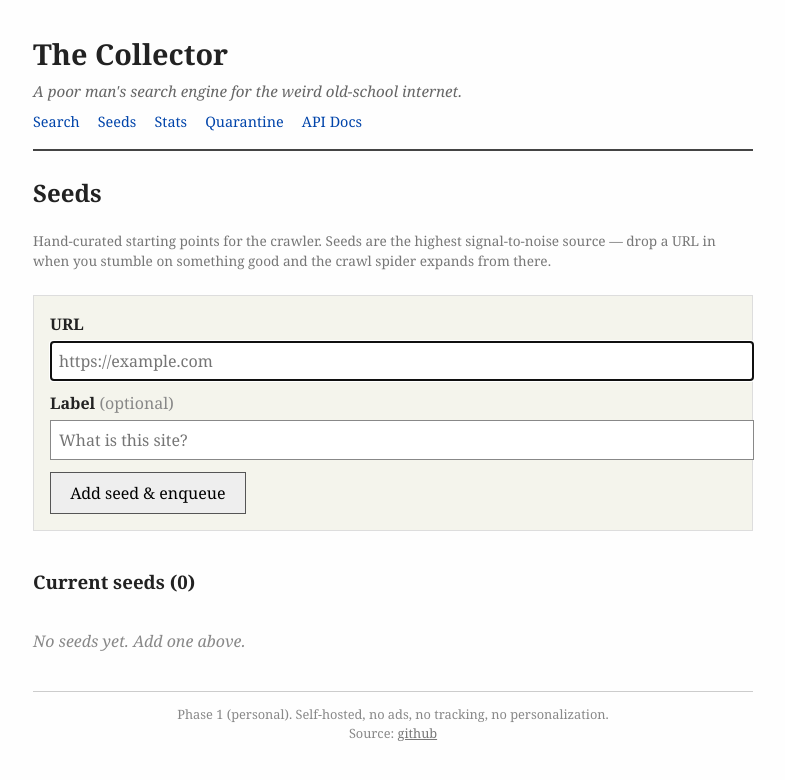
After one commit to Edinunzio/the-collector, a FastAPI app: template collector/api/templates/seeds.html in a window 1280 px wide. The commit adds this page. Shown: the top 780 px of the page, without its empty margins (247-1032 px from the left). Run offline with FastAPI, Linux system fonts and the light colour scheme; the template is opened without the code that fills it, so the values that code supplies are empty; parts of the project's set-up code (start-up, migrations or seed data) failed here and were passed over.

Commit message:
feat: seeds management UI + CDX import trigger from stats page
Closes the workflow gap where seeds (highest signal-to-noise source per
README) and CDX imports required curl/Swagger. Both now have one-click UI.

- GET  /ui/seeds            → form + table of current seeds
- POST /ui/seeds            → add seed + enqueue, redirect with confirmation
- POST /ui/cdx-import       → background CDX fetch, redirect with confirmation
- Updated base.html nav to include 'Seeds'
- Updated stats.html to include CDX import form

Implementation reuses existing JSON route handlers (add_seed_route,
list_seeds_route, trigger_cdx_route) so business logic stays in one place.
Forms use POST → 303 → GET pattern; no JavaScript anywhere.

Verified end-to-end: POST seed → 303 redirect → seed visible on /ui/seeds.

Co-Authored-By: Claude Opus 4.7 <noreply@anthropic.com>

```diff
--- a/collector/api/templates/base.html
+++ b/collector/api/templates/base.html
@@ -86,6 +86,7 @@
   <div class="tagline">A poor man's search engine for the weird old-school internet.</div>
   <nav>
     <a href="/">Search</a>
+    <a href="/ui/seeds">Seeds</a>
     <a href="/ui/stats">Stats</a>
     <a href="/ui/quarantine">Quarantine</a>
     <a href="/docs">API Docs</a>
--- /dev/null
+++ b/collector/api/templates/seeds.html
@@ -0,0 +1,48 @@
+{% extends "base.html" %}
+{% block title %}Seeds — The Collector{% endblock %}
+{% block content %}
+<h2>Seeds</h2>
+<p class="meta">Hand-curated starting points for the crawler. Seeds are the highest signal-to-noise source — drop a URL in when you stumble on something good and the crawl spider expands from there.</p>
+
+{% if message %}
+  <div class="stats" style="background: #e8f5e8; border-color: #88aa88;">{{ message }}</div>
+{% endif %}
+
+<form action="/ui/seeds" method="post" style="margin: 1.5em 0; padding: 1em; background: #f4f4ec; border: 1px solid #ddd;">
+  <div style="margin-bottom: 0.6em;">
+    <label for="url" style="display: block; font-weight: bold; margin-bottom: 0.3em;">URL</label>
+    <input type="text" name="url" id="url" required placeholder="https://example.com" style="width: 100%; padding: 0.5em; font-family: inherit; font-size: 1em; border: 1px solid #888;" autofocus>
+  </div>
+  <div style="margin-bottom: 0.8em;">
+    <label for="label" style="display: block; font-weight: bold; margin-bottom: 0.3em;">Label <span style="color: #888; font-weight: normal;">(optional)</span></label>
+    <input type="text" name="label" id="label" placeholder="What is this site?" style="width: 100%; padding: 0.5em; font-family: inherit; font-size: 1em; border: 1px solid #888;">
+  </div>
+  <button type="submit" style="padding: 0.55em 1.2em; font-size: 1em; font-family: inherit; border: 1px solid #555; background: #eee; cursor: pointer;">Add seed &amp; enqueue</button>
+</form>
+
+<h3 style="margin-top: 2em;">Current seeds ({{ seeds|length }})</h3>
+{% if seeds %}
+<table style="border-collapse: collapse; width: 100%; font-size: 0.9em;">
+  <thead>
+    <tr style="background: #f4f4ec;">
+      <th style="text-align: left; padding: 0.5em; border-bottom: 2px solid #ccc;">URL</th>
+      <th style="text-align: left; padding: 0.5em; border-bottom: 2px solid #ccc;">Label</th>
+      <th style="text-align: left; padding: 0.5em; border-bottom: 2px solid #ccc;">Source</th>
+      <th style="text-align: left; padding: 0.5em; border-bottom: 2px solid #ccc;">Added</th>
+    </tr>
+  </thead>
+  <tbody>
+    {% for s in seeds %}
+    <tr>
+      <td style="padding: 0.5em; border-bottom: 1px solid #eee; font-family: monospace; color: #007700;"><a href="{{ s.url }}" rel="noopener noreferrer" style="color: #007700;">{{ s.url }}</a></td>
+      <td style="padding: 0.5em; border-bottom: 1px solid #eee;">{{ s.label or "—" }}</td>
+      <td style="padding: 0.5em; border-bottom: 1px solid #eee; color: #888; font-size: 0.85em;">{{ s.source or "manual" }}</td>
+      <td style="padding: 0.5em; border-bottom: 1px solid #eee; color: #888; font-size: 0.85em;">{{ s.added_at.strftime('%Y-%m-%d') if s.added_at else "" }}</td>
+    </tr>
+    {% endfor %}
+  </tbody>
+</table>
+{% else %}
+<div class="empty">No seeds yet. Add one above.</div>
+{% endif %}
+{% endblock %}
```
Also changed, not shown: collector/api/routes/ui.py (+54 -3 lines), collector/api/templates/stats.html (+21 -0 lines).
